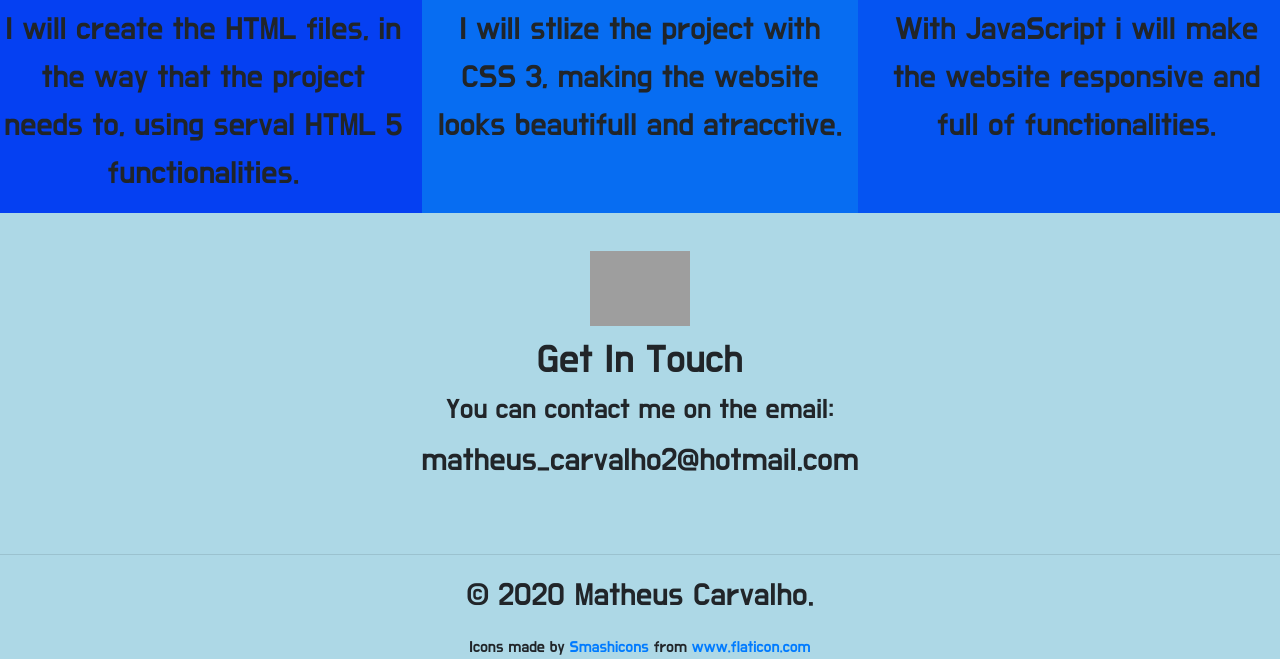
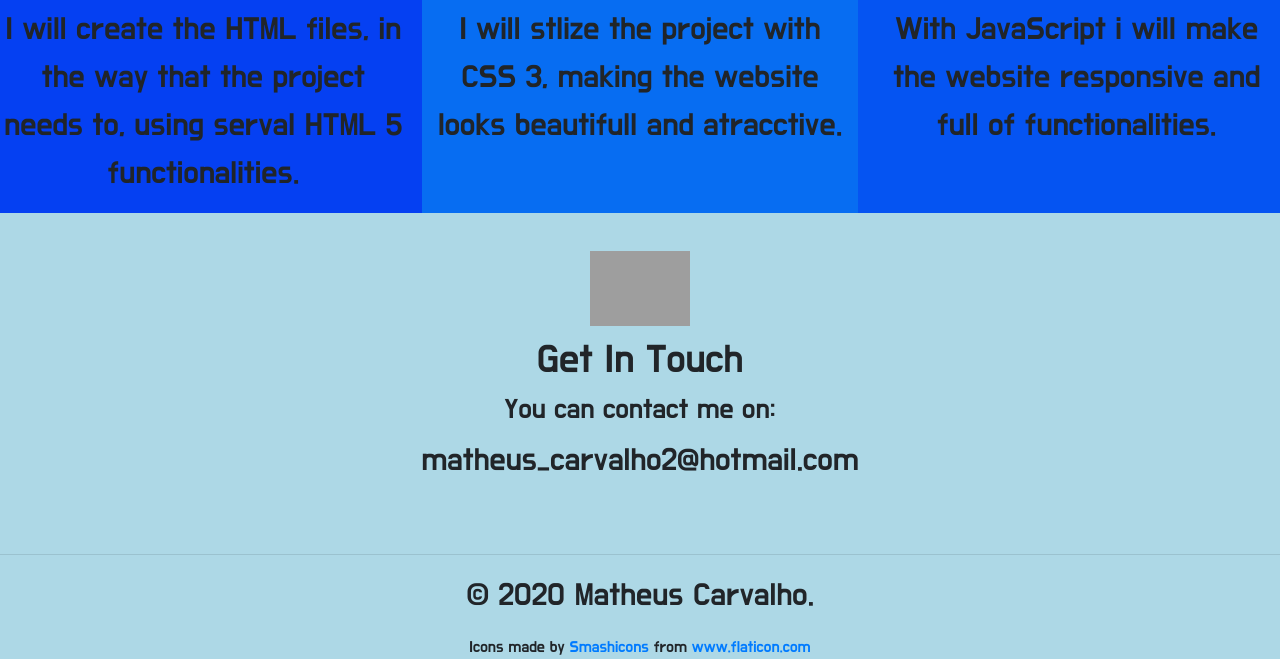
Before and after one commit to MatheusCarvalho95/PersonalWebsite, a plain HTML site: page index.html in a window 1280 px wide. Shown: the part 1292-1951 px from the top of the page. Drawn offline with nearby package versions, Linux system fonts and the light colour scheme; grey boxes are pictures that could not be loaded.

Commit message:
Update index.html

```diff
--- a/index.html
+++ b/index.html
@@ -66,7 +66,7 @@
             <div class="contact-me">
                 <img class="mail-img" src=" https://image.flaticon.com/icons/svg/2811/2811015.svg " alt="mail icon ">
                 <h2>Get In Touch</h2>
-                <h3>You can contact me on the email:</h3>
+                <h3>You can contact me on:</h3>
                 <p>matheus_carvalho2@hotmail.com</p>
             </div>
     </section>
```
